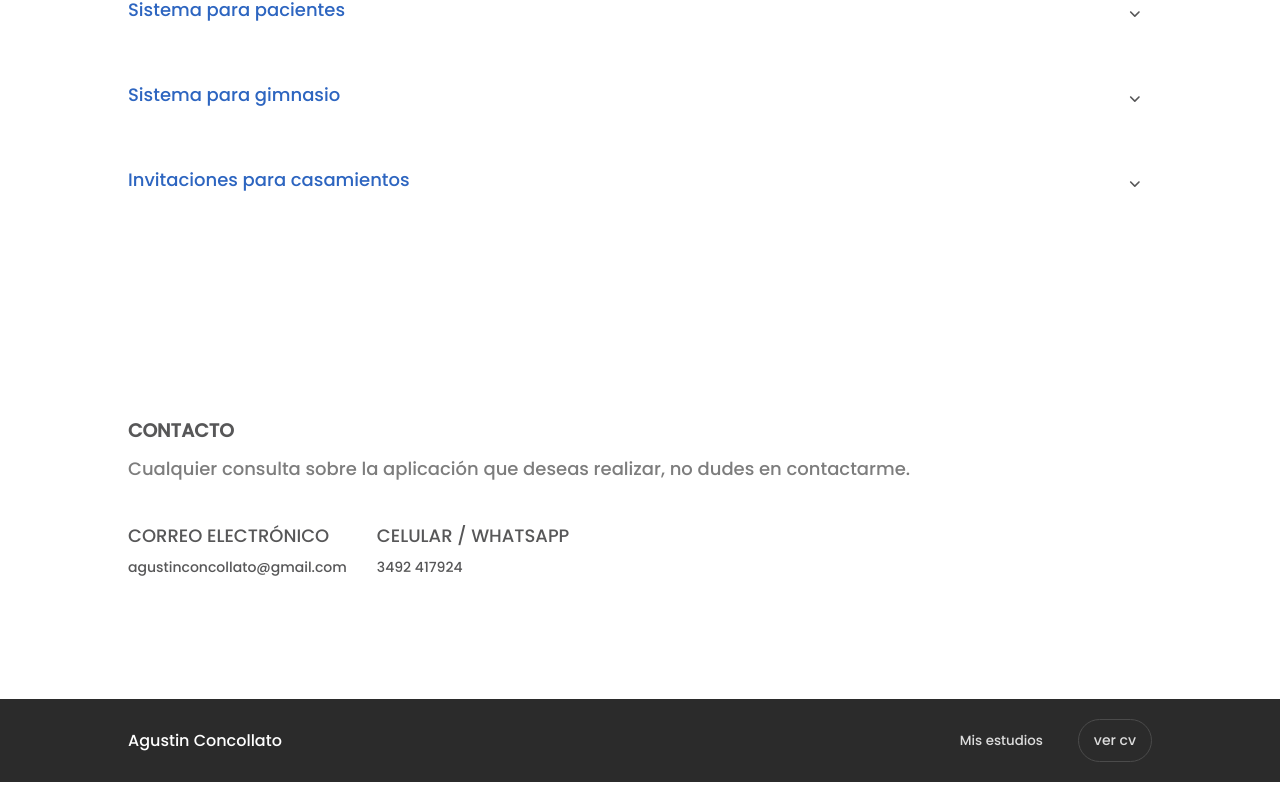
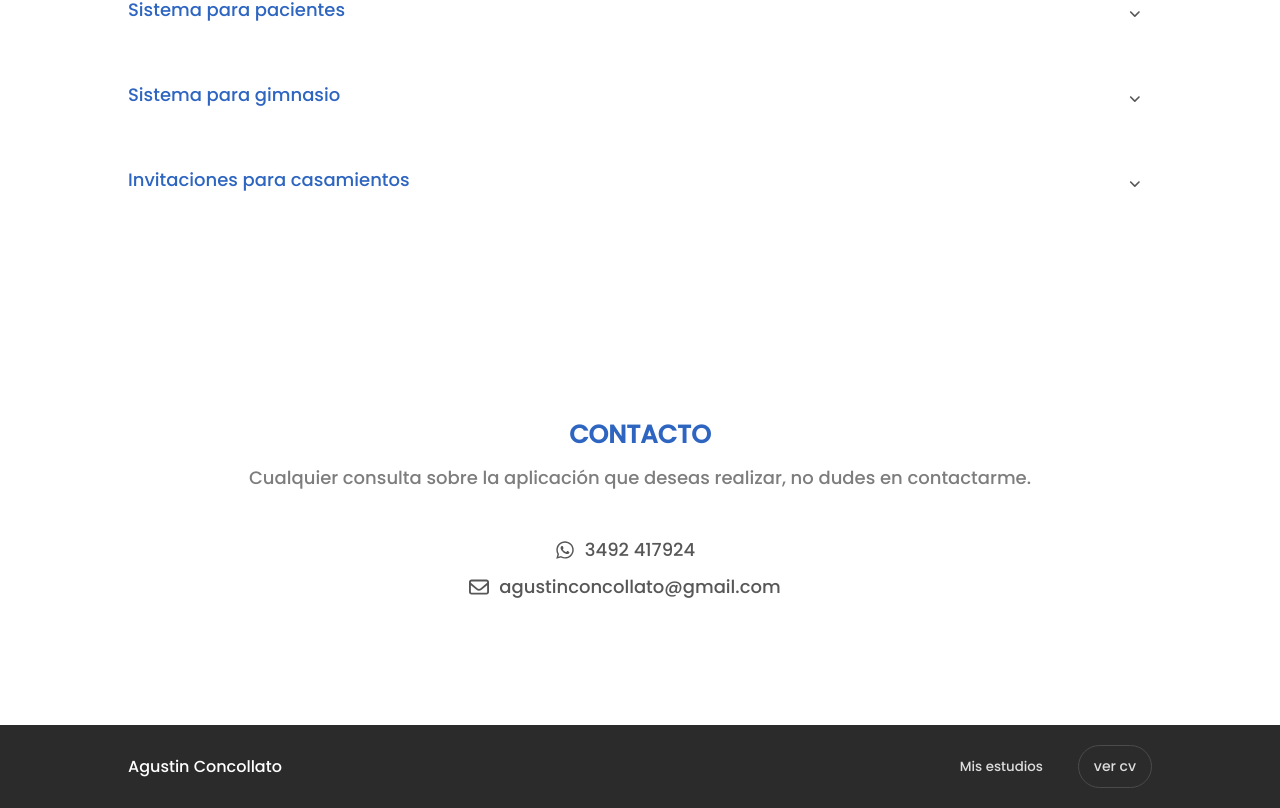
Before and after one commit to AguConco/Porfolio, a React (Create React App) app: page / in a window 1280 px wide. Shown: the part 1918-2726 px from the top of the page. Before the commit the page ends 2700 px from the top, so only its background shows below. Built offline with nearby package versions, Linux system fonts and the light colour scheme.

Commit message:
todo el contenido cargado

```diff
--- a/src/components/Contact/Contact.css
+++ b/src/components/Contact/Contact.css
@@ -1,5 +1,12 @@
 .sectionContact {
     padding: 120px 0;
+}
+
+.sectionContact h3 {
+    color: var(--primary);
+    text-align: center;
+    margin-bottom: 10px;
+    font-size: 25px;
 }
 
 .sectionContact>div {
@@ -7,23 +14,21 @@
     margin: auto;
 }
 
-.sectionContact .title-section {
-    margin-bottom: 10px;
-}
-
 .sectionContact>div>span {
     color: #7d7d7d;
     font-size: 18px;
+    text-align: center;
+    display: block;
 }
 
 .containerContactCard {
-    display: flex;
     margin-top: 40px;
-    flex-wrap: wrap;
+    gap: 40px;
 }
 
 .contactCard {
     margin-right: 30px;
+    display: flex;
 }
 
 .contactCard span {
@@ -34,11 +39,28 @@
 }
 
 .contactCard a {
-    font-size: 14px;
+    font-size: 18px;
+    display: flex;
+    align-items: center;
+    gap: 10px;
+    margin: 5px auto;
+}
+
+.contactCard a svg {
+    height: 20px;
+    width: 20px;
+}
+
+.contactCard a svg path{
+    fill: #575758;
 }
 
 .contactCard a:hover {
     color: #1872fa;
+}
+
+.contactCard a:hover svg path {
+    fill: #1872fa;
 }
 
 @media screen and (max-width: 1100px) {
--- a/src/components/Contact/Contact.jsx
+++ b/src/components/Contact/Contact.jsx
@@ -2,19 +2,33 @@ import React from "react"
 import './Contact.css'
 
 const Contact = () => {
+
+    const platform = navigator.userAgentData.mobile
+
+
     return (
         <section id="contact" className="sectionContact">
             <div>
-                <h3 className="title-section">CONTACTO</h3>
+                <h3>CONTACTO</h3>
                 <span>Cualquier consulta sobre la aplicación que deseas realizar, no dudes en contactarme.</span>
                 <div className="containerContactCard">
                     <div className="contactCard">
-                        <span>Correo electrónico</span>
-                        <a href="mailto:agustinconcollato@gmail.com">agustinconcollato@gmail.com</a>
+                        {platform
+                            ? <a href="whatsapp://send?phone=+543492417924" data-action="share/whatsapp/share">
+                                <svg viewBox="0 0 448 512"><path d="M380.9 97.1C339 55.1 283.2 32 223.9 32c-122.4 0-222 99.6-222 222 0 39.1 10.2 77.3 29.6 111L0 480l117.7-30.9c32.4 17.7 68.9 27 106.1 27h.1c122.3 0 224.1-99.6 224.1-222 0-59.3-25.2-115-67.1-157zm-157 341.6c-33.2 0-65.7-8.9-94-25.7l-6.7-4-69.8 18.3L72 359.2l-4.4-7c-18.5-29.4-28.2-63.3-28.2-98.2 0-101.7 82.8-184.5 184.6-184.5 49.3 0 95.6 19.2 130.4 54.1 34.8 34.9 56.2 81.2 56.1 130.5 0 101.8-84.9 184.6-186.6 184.6zm101.2-138.2c-5.5-2.8-32.8-16.2-37.9-18-5.1-1.9-8.8-2.8-12.5 2.8-3.7 5.6-14.3 18-17.6 21.8-3.2 3.7-6.5 4.2-12 1.4-32.6-16.3-54-29.1-75.5-66-5.7-9.8 5.7-9.1 16.3-30.3 1.8-3.7 .9-6.9-.5-9.7-1.4-2.8-12.5-30.1-17.1-41.2-4.5-10.8-9.1-9.3-12.5-9.5-3.2-.2-6.9-.2-10.6-.2-3.7 0-9.7 1.4-14.8 6.9-5.1 5.6-19.4 19-19.4 46.3 0 27.3 19.9 53.7 22.6 57.4 2.8 3.7 39.1 59.7 94.8 83.8 35.2 15.2 49 16.5 66.6 13.9 10.7-1.6 32.8-13.4 37.4-26.4 4.6-13 4.6-24.1 3.2-26.4-1.3-2.5-5-3.9-10.5-6.6z" /></svg>
+                                3492 417924
+                            </a>
+                            : <a target="_blank" rel="noopener noreferrer" href="https://web.whatsapp.com/send?&amp;phone=+543492417924">
+                                <svg viewBox="0 0 448 512"><path d="M380.9 97.1C339 55.1 283.2 32 223.9 32c-122.4 0-222 99.6-222 222 0 39.1 10.2 77.3 29.6 111L0 480l117.7-30.9c32.4 17.7 68.9 27 106.1 27h.1c122.3 0 224.1-99.6 224.1-222 0-59.3-25.2-115-67.1-157zm-157 341.6c-33.2 0-65.7-8.9-94-25.7l-6.7-4-69.8 18.3L72 359.2l-4.4-7c-18.5-29.4-28.2-63.3-28.2-98.2 0-101.7 82.8-184.5 184.6-184.5 49.3 0 95.6 19.2 130.4 54.1 34.8 34.9 56.2 81.2 56.1 130.5 0 101.8-84.9 184.6-186.6 184.6zm101.2-138.2c-5.5-2.8-32.8-16.2-37.9-18-5.1-1.9-8.8-2.8-12.5 2.8-3.7 5.6-14.3 18-17.6 21.8-3.2 3.7-6.5 4.2-12 1.4-32.6-16.3-54-29.1-75.5-66-5.7-9.8 5.7-9.1 16.3-30.3 1.8-3.7 .9-6.9-.5-9.7-1.4-2.8-12.5-30.1-17.1-41.2-4.5-10.8-9.1-9.3-12.5-9.5-3.2-.2-6.9-.2-10.6-.2-3.7 0-9.7 1.4-14.8 6.9-5.1 5.6-19.4 19-19.4 46.3 0 27.3 19.9 53.7 22.6 57.4 2.8 3.7 39.1 59.7 94.8 83.8 35.2 15.2 49 16.5 66.6 13.9 10.7-1.6 32.8-13.4 37.4-26.4 4.6-13 4.6-24.1 3.2-26.4-1.3-2.5-5-3.9-10.5-6.6z" /></svg>
+                                3492 417924
+                            </a>
+                        }
                     </div>
                     <div className="contactCard">
-                        <span>Celular / WhatsApp</span>
-                        <a target="_blank" rel="noopener noreferrer" href="https://web.whatsapp.com/send?&amp;phone=+543492417924">3492 417924</a>
+                        <a href="mailto:agustinconcollato@gmail.com">
+                            <svg viewBox="0 0 512 512"><path d="M64 112c-8.8 0-16 7.2-16 16v22.1L220.5 291.7c20.7 17 50.4 17 71.1 0L464 150.1V128c0-8.8-7.2-16-16-16H64zM48 212.2V384c0 8.8 7.2 16 16 16H448c8.8 0 16-7.2 16-16V212.2L322 328.8c-38.4 31.5-93.7 31.5-132 0L48 212.2zM0 128C0 92.7 28.7 64 64 64H448c35.3 0 64 28.7 64 64V384c0 35.3-28.7 64-64 64H64c-35.3 0-64-28.7-64-64V128z" /></svg>
+                            agustinconcollato@gmail.com
+                        </a>
                     </div>
                 </div>
             </div>
--- a/src/components/Footer/Footer.css
+++ b/src/components/Footer/Footer.css
@@ -24,7 +24,16 @@ footer ul {
     gap: 20px;
 }
 
-footer ul a {
+footer ul button {
+    background: none;
+    border: none;
+    font-weight: 300;
+    padding: 10px 15px;
+    cursor: pointer;
+    color: #ddd;
+}
+
+footer ul li:nth-child(2) button {
     color: #ddd;
     font-size: 14px;
     font-weight: 300;
@@ -32,15 +41,6 @@ footer ul a {
     display: inline-block;
     border-radius: 30px;
     border: 1px solid #4b4b4b;
-}
-
-footer ul button {
-    background: none;
-    border: none;
-    font-weight: 300;
-    padding: 10px 15px;
-    cursor: pointer;
-    color: #ddd;
 }
 
 footer ul button:hover {
@@ -52,3 +52,64 @@ footer ul a:hover {
     border-color: #eee;
     box-shadow: 0 0 0 3px #4b4b4b;
 }
+
+.modal {
+    height: 100vh;
+    max-width: 100vw;
+    width: 100vw;
+    position: fixed;
+    top: 0;
+    left: 0;
+    display: flex;
+    justify-content: center;
+    align-items: center;
+}
+
+.modal>div:first-child {
+    position: relative;
+    z-index: 100;
+    background: #fff;
+    height: 90%;
+    width: 80%;
+    padding: 20px;
+    border-radius: 10px;
+}
+
+.modal-background {
+    position: absolute;
+    top: 0;
+    left: 0;
+    height: 100%;
+    width: 100%;
+    background: #00000099;
+    cursor: pointer;
+}
+
+iframe {
+    width: 100%;
+    height: 93%;
+}
+
+.close-modal {
+    padding: 10px 20px ;
+    border: 1px solid #ddd;
+    border-radius: 30px;
+    font-size: 16px;
+    color: var(--primary);
+    cursor: pointer;
+    width: 100px;
+    margin-left: calc(50% - 50px);
+    background: #fff;
+
+}
+
+.close-modal:hover {
+    box-shadow: 0 0 0 3px #2d65c030;
+    border-color: var(--primary);
+}
+
+.divisor-v {
+    height: 300px;
+    width: 2px;
+    background: #eee;
+}
--- a/src/components/Footer/Footer.jsx
+++ b/src/components/Footer/Footer.jsx
@@ -1,15 +1,40 @@
+import { useState } from 'react'
 import './Footer.css'
+import Studies from '../Studies/Studies'
+import CV from '../../assets/cv/cv-agustin-concollato.pdf'
+
 
 export const Footer = () => {
+
+    const [data, setData] = useState(null)
+
+    const Modal = ({ data }) => {
+        return (
+            <div className='modal'>
+                <div>
+                    {data == 'studies'
+                        ? <Studies />
+                        : <iframe src={CV} type="application/pdf"></iframe>
+                    }
+                    <button className='close-modal' onClick={() => setData(null)}>Cerrar</button>
+                </div>
+                <div className="modal-background" onClick={() => setData(null)}></div>
+            </div>
+        )
+    }
+
     return (
+        <>
+        {data !== null && <Modal data={data} />}
         <footer>
             <div>
                 <h4>Agustin Concollato</h4>
                 <ul>
-                    <li><button onClick={()=> {}}>Mis estudios</button></li>
-                    <li><a href="#">ver cv</a></li>
+                    <li><button onClick={() => setData('studies')}>Mis estudios</button></li>
+                    <li><button onClick={() => setData('cv')}>ver cv</button></li>
                 </ul>
             </div>
         </footer>
+        </>
     )
 }
--- a/src/components/Service/Service.css
+++ b/src/components/Service/Service.css
@@ -58,7 +58,7 @@
     margin-top: 60px;
 }
 
-.divisor {
+.divisor-h {
     height: 2px;
     width: 300px;
     background: #eee;
--- a/src/components/Service/Service.jsx
+++ b/src/components/Service/Service.jsx
@@ -1,5 +1,5 @@
 import { configEcommerce } from '../../data/constants'
-import OptionConfig from '../OptionConfig/OptionConfig'
+import ServiceList from '../ServiceList/ServiceList'
 import './Service.css'
 
 export const Service = () => {
@@ -14,10 +14,10 @@ export const Service = () => {
                 <p className='section-service-p'>Al realizar una aplicación a medida, conversamos sobre que necesidades o problemas quieres solucionar. Luego de hacer un análisis de lo charlado, te presento cómo podríamos llevar a cabo el proyecto y cual sería la mejor manera</p>
                 <p className='section-service-p'>Una vez que hemos definido los detalles del proyecto y llegado a un acuerdo con un plan establecido, comenzamos a crear tu aplicación</p>
             </div>
-            <div className='divisor'></div>
+            <div className='divisor-h'></div>
             <p className='section-service-p'>Ejemplos de aplicaciones que se pueden necesitar con una breve descripción de las funcionalidades</p>
             <ul className='app-list'>
-                {configEcommerce.map(e => <OptionConfig key={e.name} e={e} />)}
+                {configEcommerce.map(e => <ServiceList key={e.name} e={e} />)}
             </ul>
         </section>
     )
--- a/src/components/OptionConfig/OptionConfig.jsx
+++ b/src/components/ServiceList/ServiceList.jsx
@@ -1,9 +1,9 @@
 import { faAngleDown, faAngleUp } from "@fortawesome/free-solid-svg-icons"
 import { FontAwesomeIcon } from "@fortawesome/react-fontawesome"
 import { useEffect, useState } from "react"
-import './OptionConfig.css'
+import './ServiceList.css'
 
-const OptionConfig = ({ e }) => {
+const ServiceList = ({ e }) => {
 
     const [expand, setExpand] = useState(false)
 
@@ -22,4 +22,4 @@ const OptionConfig = ({ e }) => {
     )
 }
 
-export default OptionConfig
+export default ServiceList
--- a/src/components/Studies/Studies.css
+++ b/src/components/Studies/Studies.css
@@ -1,31 +1,21 @@
 .sectionStudies {
-    padding: 120px 0;
-}
-
-.sectionStudies>div {
-    max-width: 1024px;
-    margin: auto;
-}
-
-.sectionStudies .title-section {
-    margin-bottom: 20px;
-}
-
-.containerStudies {
+    height: 93%;
+    width: 100%;
+    padding-bottom: 20px;
     display: flex;
+    justify-content: center;
+    align-items: center;
     gap: 20px;
     flex-wrap: wrap;
 }
 
 .study {
-    width: 400px;
+    flex-grow: 1;
+    flex-basis: 0;
     padding: 20px;
     border-radius: 10px;
     background: #fff;
-}
-
-.study:hover {
-    box-shadow: 0 15px 30px #00000010;
+    height: 100%;
 }
 
 .study>div {
--- a/src/components/Studies/Studies.jsx
+++ b/src/components/Studies/Studies.jsx
@@ -16,9 +16,6 @@ import utnbaProfessionalFrontEndDeveloper from '../../assets/certificate/profess
 const Studies = () => {
     return (
         <section className="sectionStudies">
-            <div>
-                <h3 className="title-section">ESTUDIOS</h3>
-                <div className="containerStudies">
             <div className="study">
                 <div>
                     <div className="studyContainerImg">
@@ -59,6 +56,7 @@ const Studies = () => {
                     </li>
                 </ul>
             </div>
+            <div className="divisor-v"></div>
             <div className="study">
                 <div>
                     <div className="studyContainerImg">
@@ -94,8 +92,6 @@ const Studies = () => {
                     </li>
                 </ul>
             </div>
-                </div>
-            </div>
         </section>
     )
 }
```
Also changed, not shown: src/components/Service/ServiceList.jsx (deleted, +0 -21 lines), src/components/ServiceList/ServiceList.css (renamed from src/components/OptionConfig/OptionConfig.css). Lines whose indentation alone changed are shown as unchanged.
